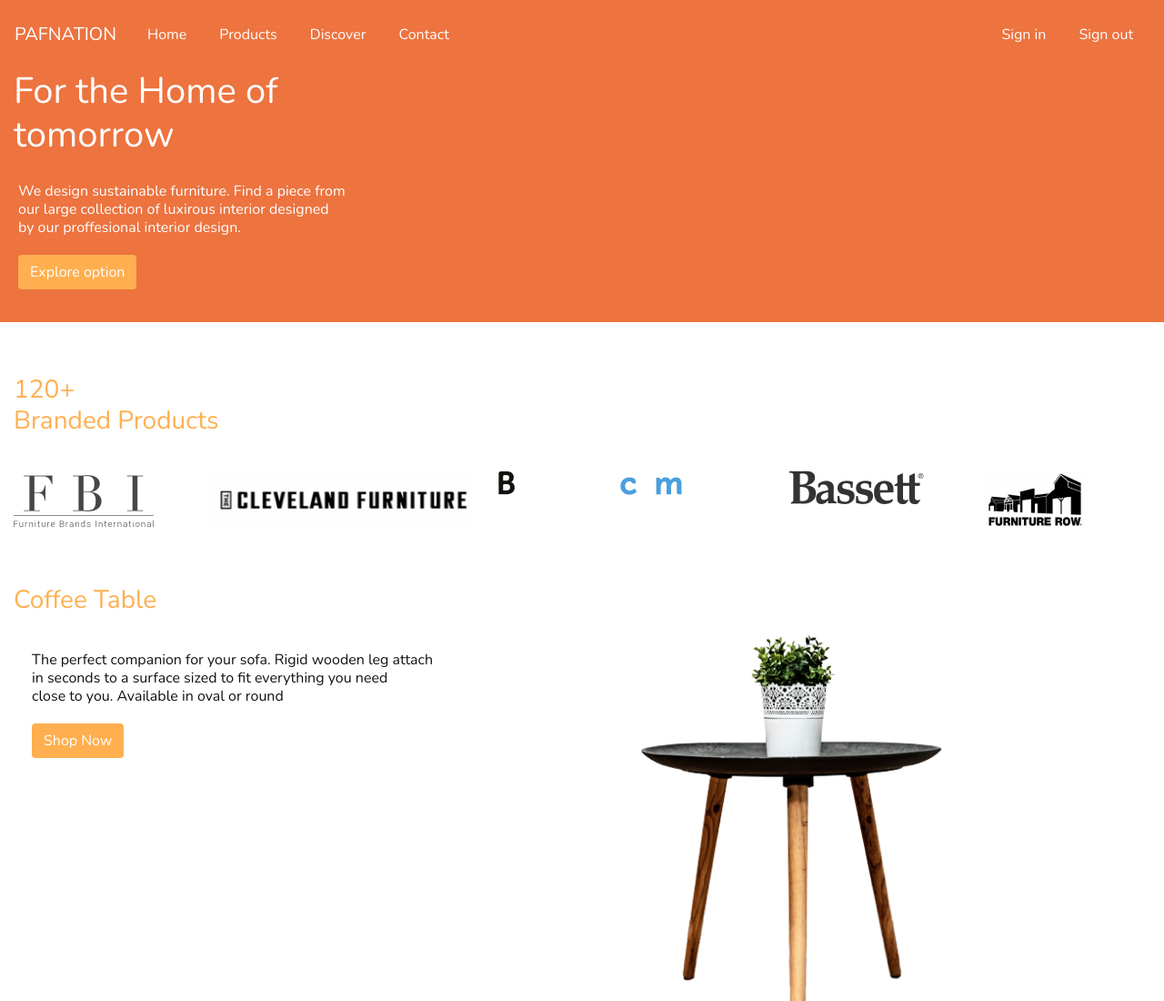
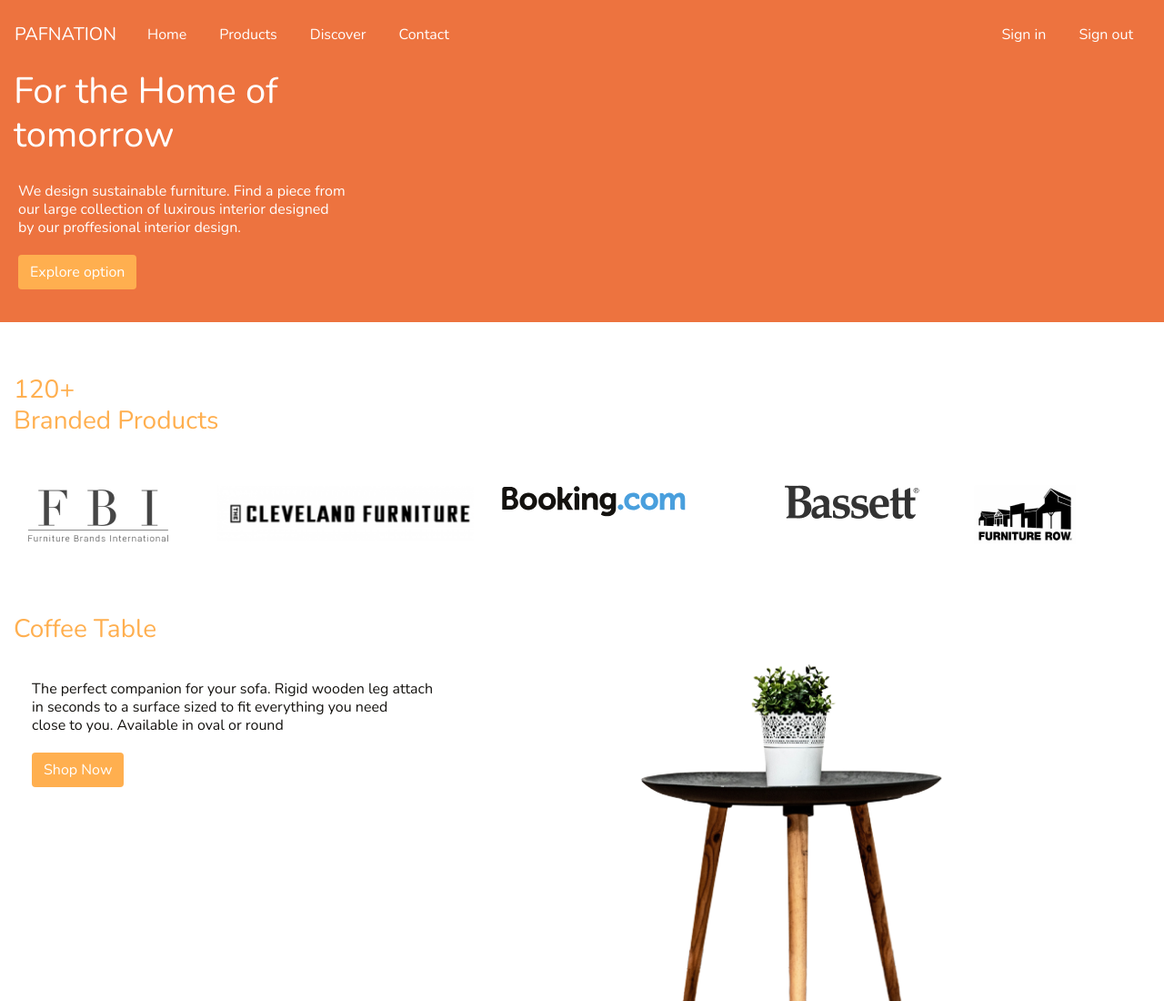
Before and after one commit to bhankymyk/pafnation-clone, a plain HTML site: page index.html in a window 1280 px wide. Shown: the top 1100 px of the page at 91% size. Drawn offline with nearby package versions, Linux system fonts and the light colour scheme.

Commit message:
page modified

```diff
--- a/index.html
+++ b/index.html
@@ -67,7 +67,7 @@
                 <h3>120+ <br> Branded Products </h3>
             </div>
         </div>
-        <div class="row body-3 mb-3">
+        <div class="row body-3 mb-3 justify-content-center p-3">
             <div class="col-md-2">
                 <img class="img-fluid" src="assests/images/Furniture Brands International Logo.png" height="" alt="">
             </div>
@@ -75,7 +75,7 @@
                 <img class="img-fluid" src="assests/images/Kronheimsfurniture Logo undefined.png" height="" alt="gh">
             </div>
             <div class="col-md-3">
-                <img class="img-fluid" src="assests/images/Booking.png" height="" alt="">
+                <img class="img-fluid" src="assests/images/booking-logo.svg" height="" alt="">
             </div>
             <div class="col-md-2">
                 <img class="img-fluid" src="assests/Images/bassett.png" height="" alt="hgfd">
--- /dev/null
+++ b/styleSignin.css
@@ -0,0 +1,39 @@
+* {
+    padding: 0;
+    margin: 0;
+    box-sizing: border-box;
+}
+
+body {
+    font-family: 'Nunito', sans-serif;
+    background-image: url("assests/images/Sign\ In\ 2.png");
+    background-size: cover;
+    background-repeat: no-repeat;
+    padding: 25px;
+}
+
+.forms {
+    border-radius: 10px;
+    background-color: #fff;
+}
+
+h1,
+p {
+    text-align: center;
+}
+
+.btns {
+    background-color: #ffaf4f;
+    color: white;
+    border-radius: 10px;
+}
+
+.btns:hover {
+    background-color: #ed733f;
+    color: #fff;
+}
+
+.signs {
+    float: right;
+    color: red;
+}
--- a/styleSignup.css
+++ b/styleSignup.css
@@ -1,28 +1,38 @@
-*{
+* {
     padding: 0;
     margin: 0;
     box-sizing: border-box;
 }
-body{
+
+body {
     font-family: 'Nunito', sans-serif;
-    background-image: url("assests/images/Interior.jpeg");
+    background-image: url("assests/images/Sign\ Up\ 2.png");
+    background-size: cover;
+    background-repeat: no-repeat;
+    padding: 25px;
 }
+
 .forms {
     border-radius: 10px;
-    background-color: whitesmoke;
+    background-color: #fff;
 }
-h1, p {
+
+h1,
+p {
     text-align: center;
 }
-.btns{
+
+.btns {
     background-color: #ffaf4f;
     color: white;
     border-radius: 10px;
 }
+
 .btns:hover {
     background-color: #ed733f;
     color: #fff;
 }
+
 .signs {
     float: right;
     color: red;
```
Also changed, not shown: Sign-up.html (+3 -1 lines), sign-in.html (+4 -2 lines), assests/images/PafNation.png (added), assests/images/booking-logo.svg (added), 4 other files.
